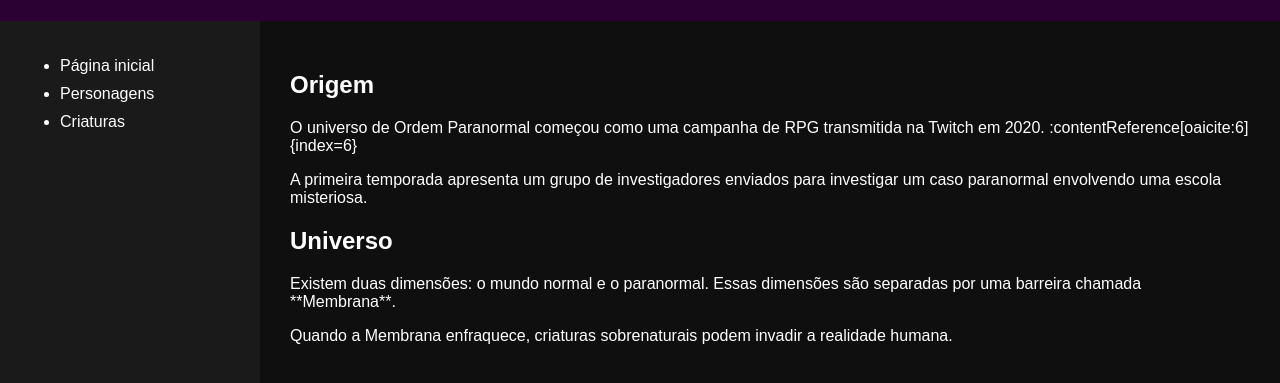
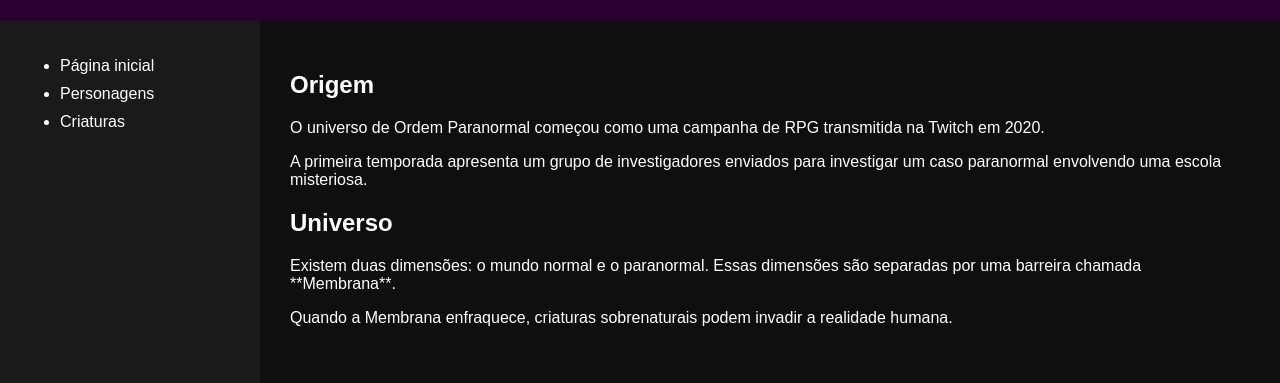
Before and after one commit to evelynnicolesilva-arch/CRIS_desordemnormal.github.io, a plain HTML site: page historia.html in a window 1280 px wide. Shown: the part 99-482 px from the top of the page. Drawn offline with Linux system fonts and the light colour scheme.

Commit message:
Update historia.html

```diff
--- a/historia.html
+++ b/historia.html
@@ -38,7 +38,7 @@
 
 <p>
 
-O universo de Ordem Paranormal começou como uma campanha de RPG transmitida na Twitch em 2020. :contentReference[oaicite:6]{index=6}
+O universo de Ordem Paranormal começou como uma campanha de RPG transmitida na Twitch em 2020.
 
 </p>
 
```
